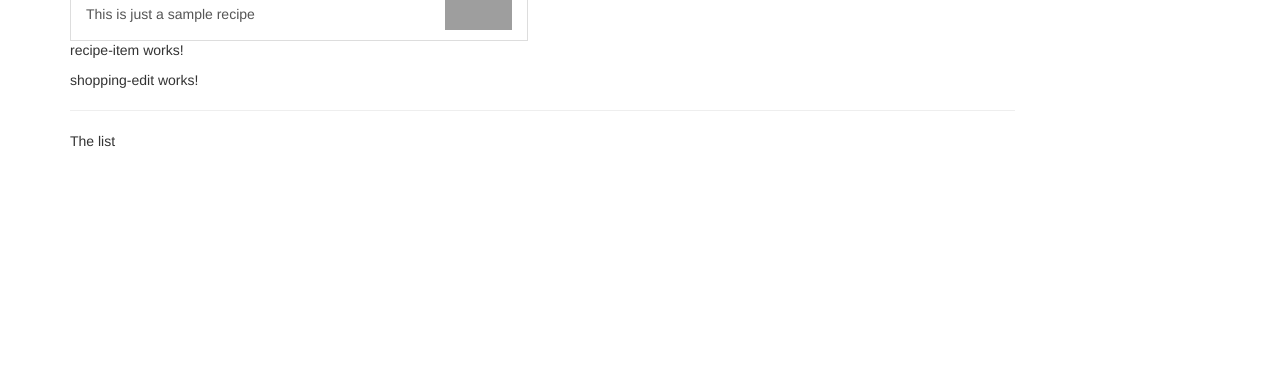
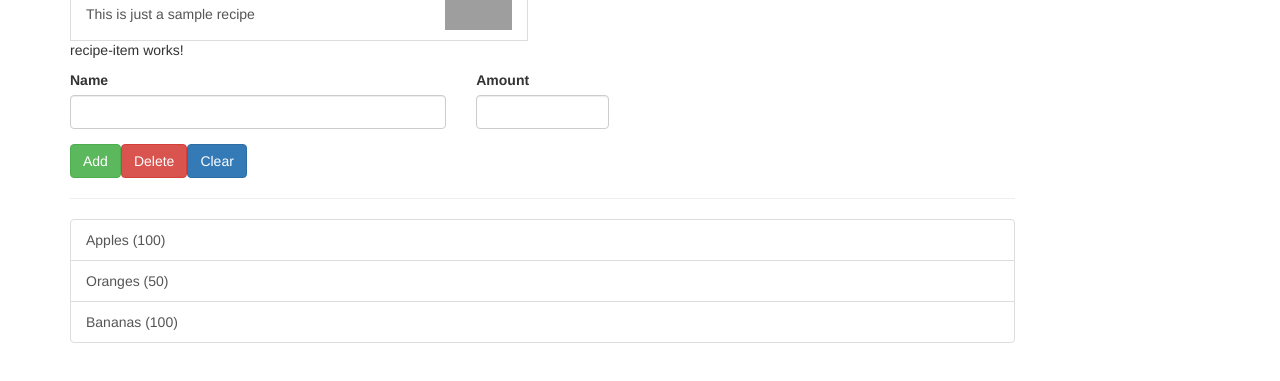
Before and after one commit to Vigneshram0607/shopping-and-recipe, an Angular app: page / in a window 1280 px wide. Shown: the part 249-630 px from the top of the page. Built offline with nearby package versions, Linux system fonts and the light colour scheme; grey boxes are pictures that could not be loaded.

Commit message:
Added shopping list edit section

```diff
--- /dev/null
+++ b/src/app/shared/ingredient.model.ts
@@ -0,0 +1,5 @@
+export class Ingredient {
+    constructor(public name: string, public amount: number){
+
+    }
+}
--- a/src/app/shopping-list/shopping-edit/shopping-edit.component.html
+++ b/src/app/shopping-list/shopping-edit/shopping-edit.component.html
@@ -1 +1,24 @@
-<p>shopping-edit works!</p>
+<div class="row">
+    <div class="col-xs-12">
+        <form>
+            <div class="row">
+                <div class="col-sm-5 form-group">
+                    <label for="name" type="text">Name</label>
+                    <input type="text" id="name" class="form-control">
+                </div>
+                <div class="col-sm-2 form-group">
+                    <label for="amount">Amount</label>
+                    <input type="number" id="amount" class="form-control">
+                </div>
+            </div>
+
+            <div class="row">
+                <div class="col-xs-12">
+                    <button class="btn btn-success" type="submit">Add</button>
+                    <button class="btn btn-danger" type="button">Delete</button>
+                    <button class="btn btn-primary" type="button">Clear</button>
+                </div>
+            </div>
+        </form>
+    </div>
+</div>
--- a/src/app/shopping-list/shopping-list.component.html
+++ b/src/app/shopping-list/shopping-list.component.html
@@ -2,6 +2,10 @@
     <div class="col-xs-10">
         <app-shopping-edit></app-shopping-edit>
         <hr>
-        <p>The list</p>
+        <ul class="list-group">
+            <a class="list-group-item" style="cursor: pointer;" *ngFor="let ingredient of ingredients">
+                {{ingredient.name}} ({{ingredient.amount}})
+            </a>
+        </ul>
     </div>
 </div>
--- a/src/app/shopping-list/shopping-list.component.ts
+++ b/src/app/shopping-list/shopping-list.component.ts
@@ -1,4 +1,5 @@
 import { Component } from '@angular/core';
+import { Ingredient } from '../shared/ingredient.model';
 
 @Component({
   selector: 'app-shopping-list',
@@ -6,5 +7,10 @@ import { Component } from '@angular/core';
   styleUrl: './shopping-list.component.css'
 })
 export class ShoppingListComponent {
+  ingredients: Ingredient[] = [
+    new Ingredient('Apples',100),
+    new Ingredient('Oranges',50),
+    new Ingredient('Bananas',100)
+  ];
 
 }
```
